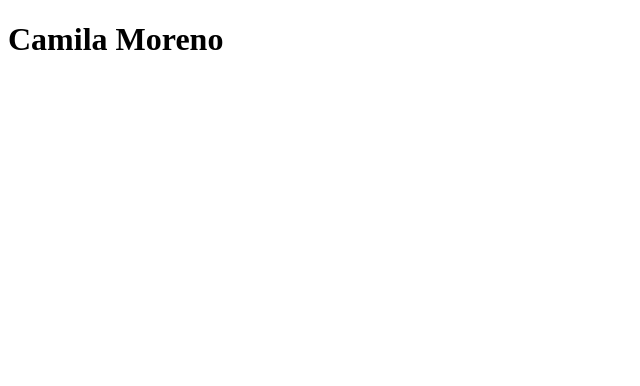
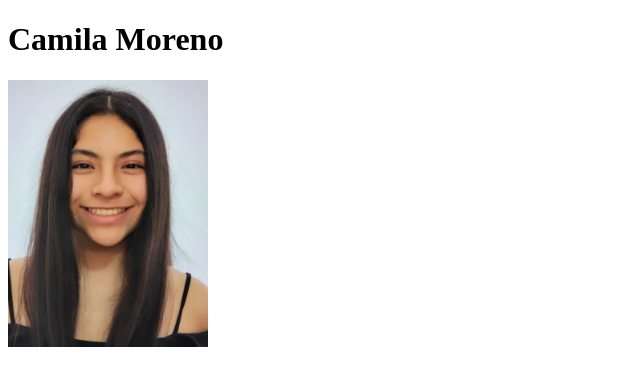
Before and after one commit to more0335/mtm6201-week1, a plain HTML site: page index.html in a window 1280 px wide. Shown: the whole page, without its empty margins (0-640 px from the left). Drawn offline with Linux system fonts and the light colour scheme.

Commit message:
adds image of herself

```diff
--- a/index.html
+++ b/index.html
@@ -8,6 +8,10 @@
 
 <body>
     <h1>Camila Moreno</h1>
+
+    <img id="my-image" src="images/me.jpg" alt="image of Camila Moreno" width="200">
+
+
 </body>
 
 </html>
```
Also changed, not shown: images/me.jpg (added).
